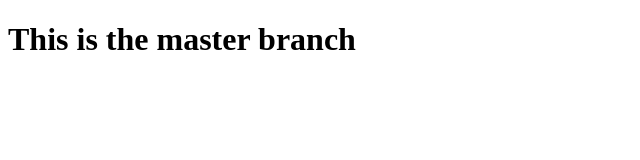
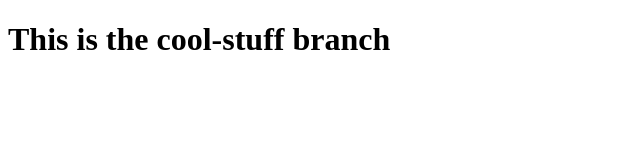
Before and after one commit to campercat/git-test, a plain HTML site: page index.html in a window 1280 px wide. Shown: the whole page, without its empty margins (0-640 px from the left). Drawn offline with Linux system fonts and the light colour scheme.

Commit message:
changes master to cool-stuff in h1

```diff
--- a/index.html
+++ b/index.html
@@ -7,7 +7,7 @@
     <title>Document</title>
 </head>
 <body>
-    <h1>This is the master branch</h1>
+    <h1>This is the cool-stuff branch</h1>
 
 </body>
 </html>
```
